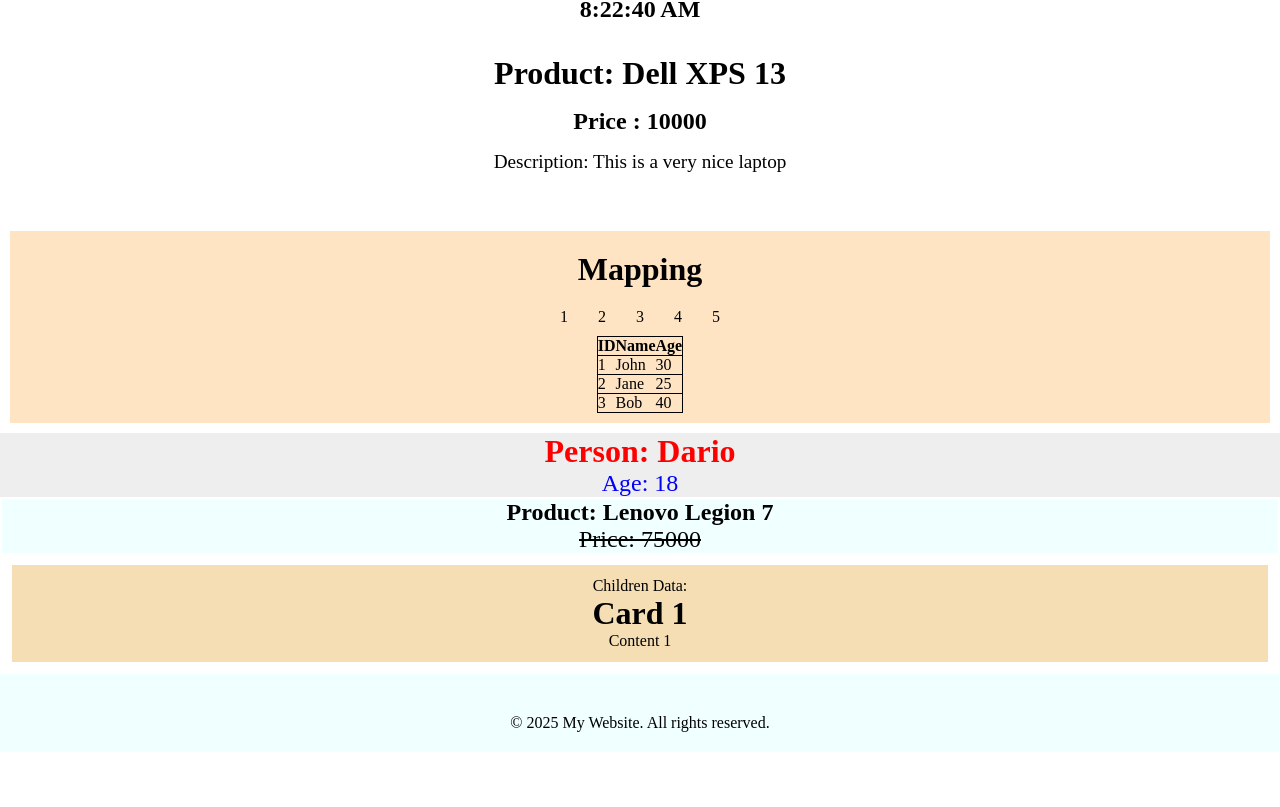
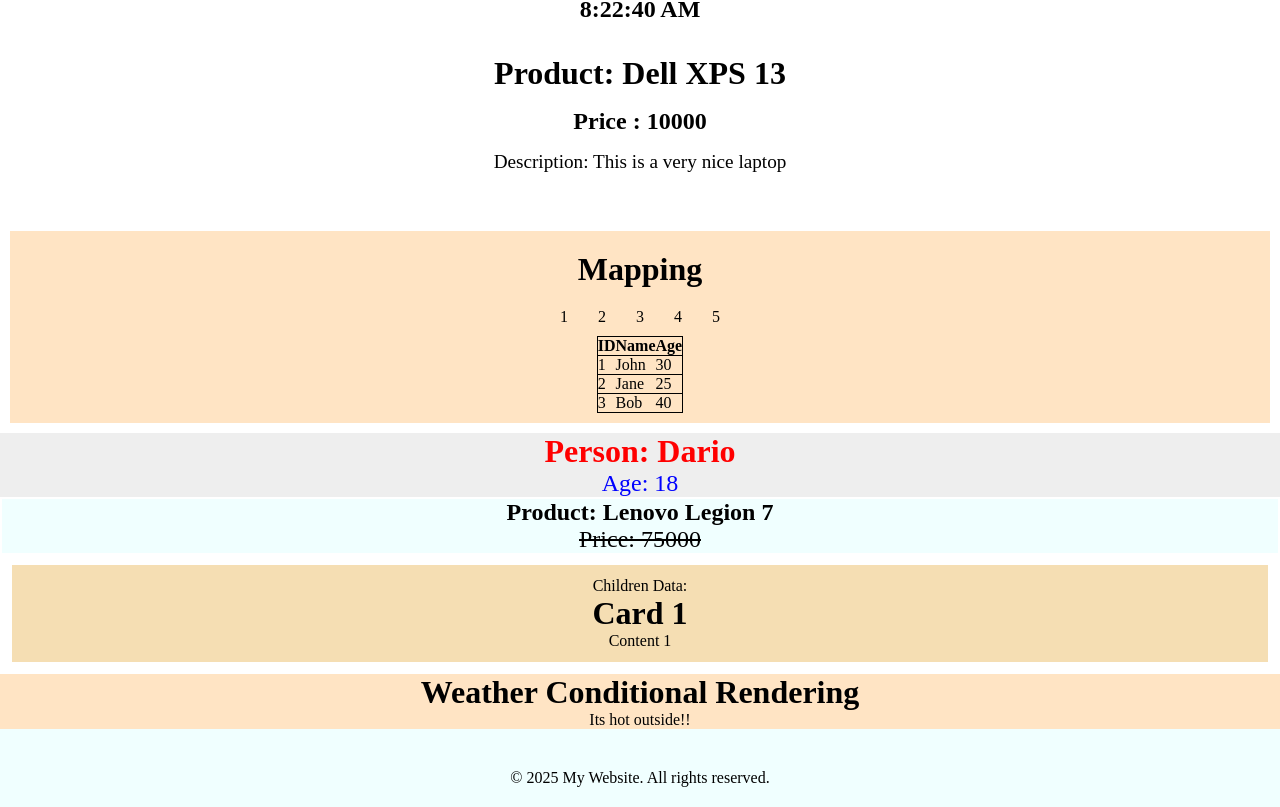
Before and after one commit to dariogeorge21/react50, a React (Vite) app: page / in a window 1280 px wide. Shown: the part 421-1228 px from the top of the page. Before the commit the page ends 1173 px from the top, so only its background shows below. Built offline with nearby package versions, Linux system fonts and the light colour scheme.

Commit message:
conditional rendering 1

```diff
--- a/src/App.tsx
+++ b/src/App.tsx
@@ -9,6 +9,8 @@
 import Person from "./components/Person/Person"
 import Product from "./components/Product/Product"
 import Children from "./components/Children/Children"
+import Weather from "./components/Weather/Weather"
+
 
 const App = () => {
 
@@ -26,7 +28,7 @@
         <h1>Card 1</h1>
         <p>Content 1</p>
       </Children>
-
+      <Weather temperature={99}/>
 
       <Footer />
     </div>
--- /dev/null
+++ b/src/components/Weather/Weather.module.css
@@ -0,0 +1,4 @@
+.weather{
+    text-align:center;
+    background-color: bisque;
+}
--- /dev/null
+++ b/src/components/Weather/Weather.tsx
@@ -0,0 +1,17 @@
+import styles from './Weather.module.css'
+
+const Weather = ({temperature}: {temperature: number}) => {
+
+    const cold : string = "Its cold outside!!";
+    const hot : string = "Its hot outside!!";
+    const nice : string = "Its nice outside!!";
+
+  return (
+    <div className={styles.weather}>
+        <h1>Weather Conditional Rendering</h1>
+      {temperature<15? cold : temperature>=15 && temperature<=25 ? nice: hot}
+    </div>
+  )
+}
+
+export default Weather
```
